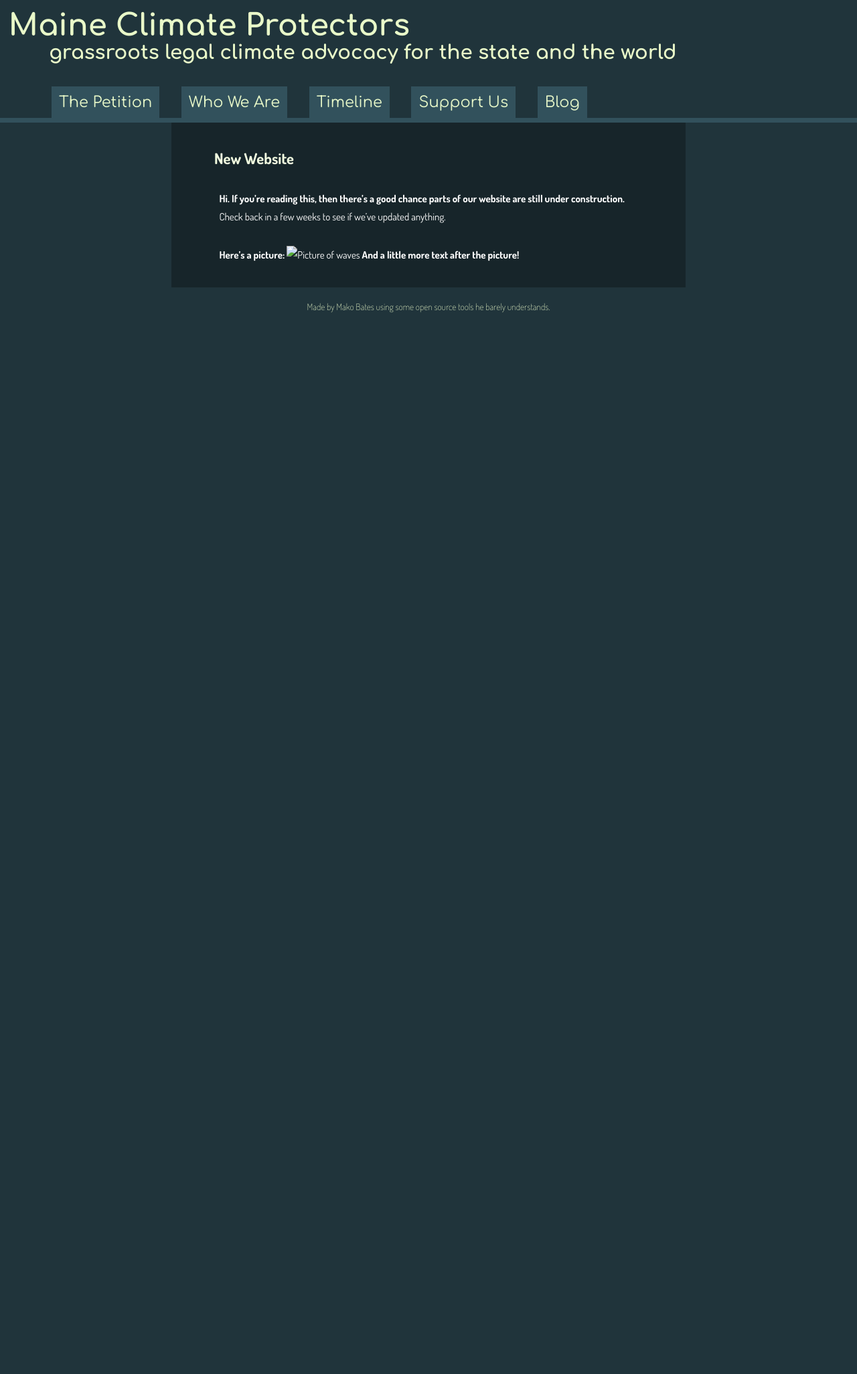
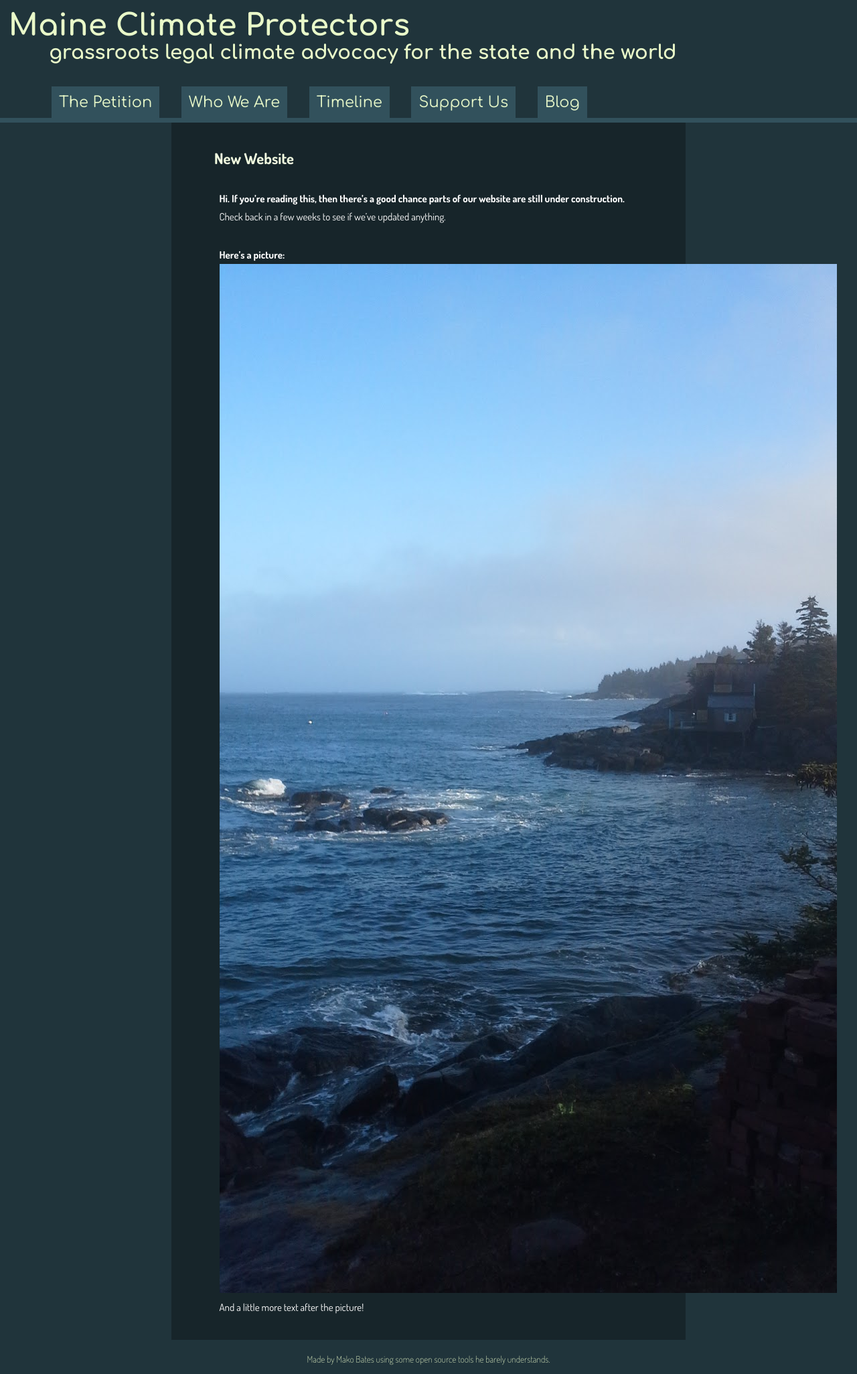
Before and after one commit to ShapeOfMatter/maine-climate-protectors, a Jekyll site: the page built from _posts/2017-12-24-new-website.markdown, in a window 1280 px wide. Shown: the whole page at 67% size. Built offline with Jekyll 4.4.1, drawn with Linux system fonts in a browser that asks for light colours; before the commit the page ends 900 px from its top, so only the background shows below that.

Commit message:
Updated New Website

```diff
--- a/_posts/2017-12-24-new-website.markdown
+++ b/_posts/2017-12-24-new-website.markdown
@@ -7,5 +7,5 @@ Hi.
 If you're reading this, then there's a good chance parts of our website are still under construction. Check back in a few weeks to see if we've updated anything.
 
 Here's a picture:
-![Picture of waves]({{ /uploads/20171030_090303.jpg | relative_url }})
+![Picture of waves]({{ "/uploads/20171030_090303.jpg" | relative_url }})
 And a little more text after the picture!
```
